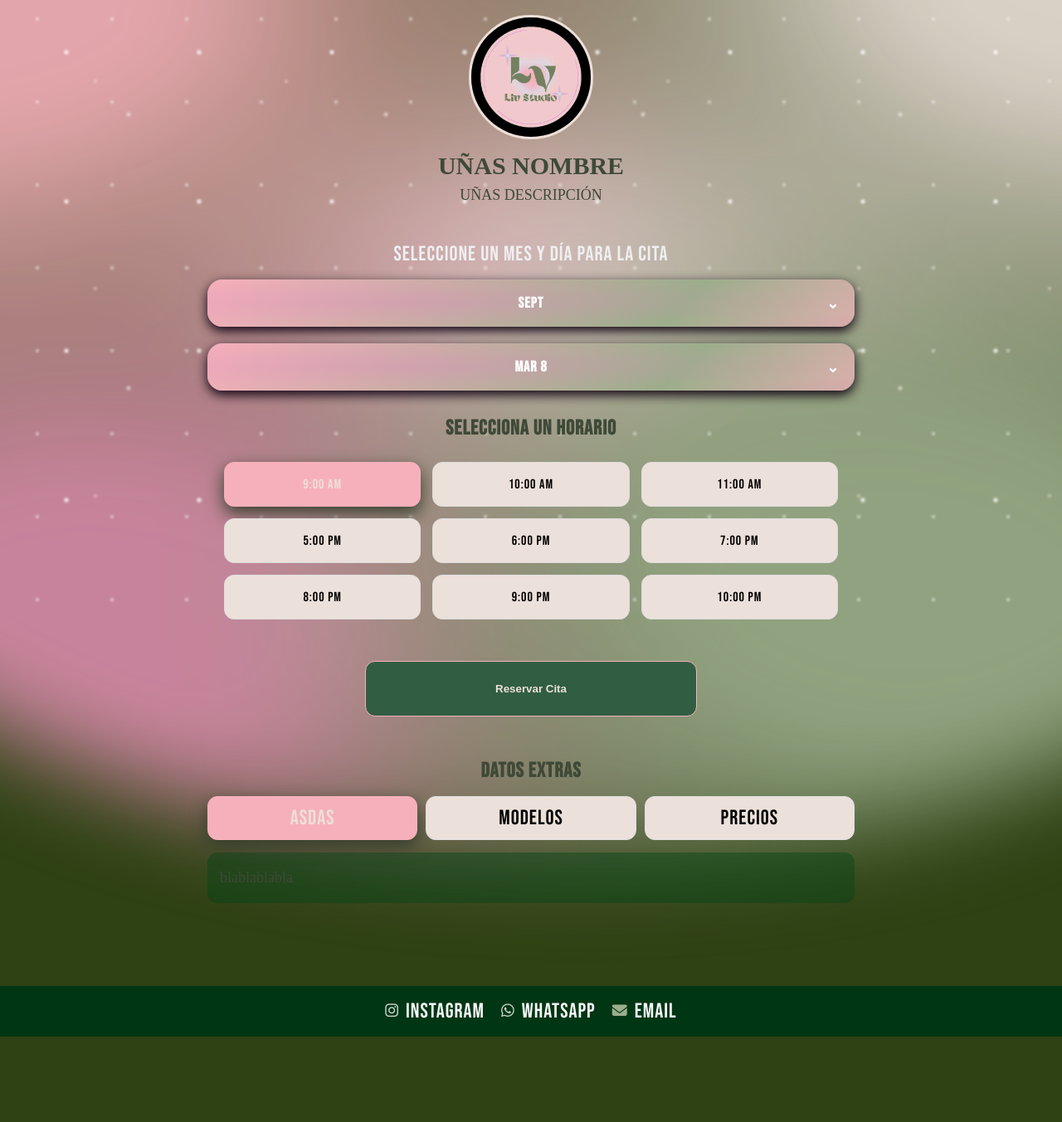
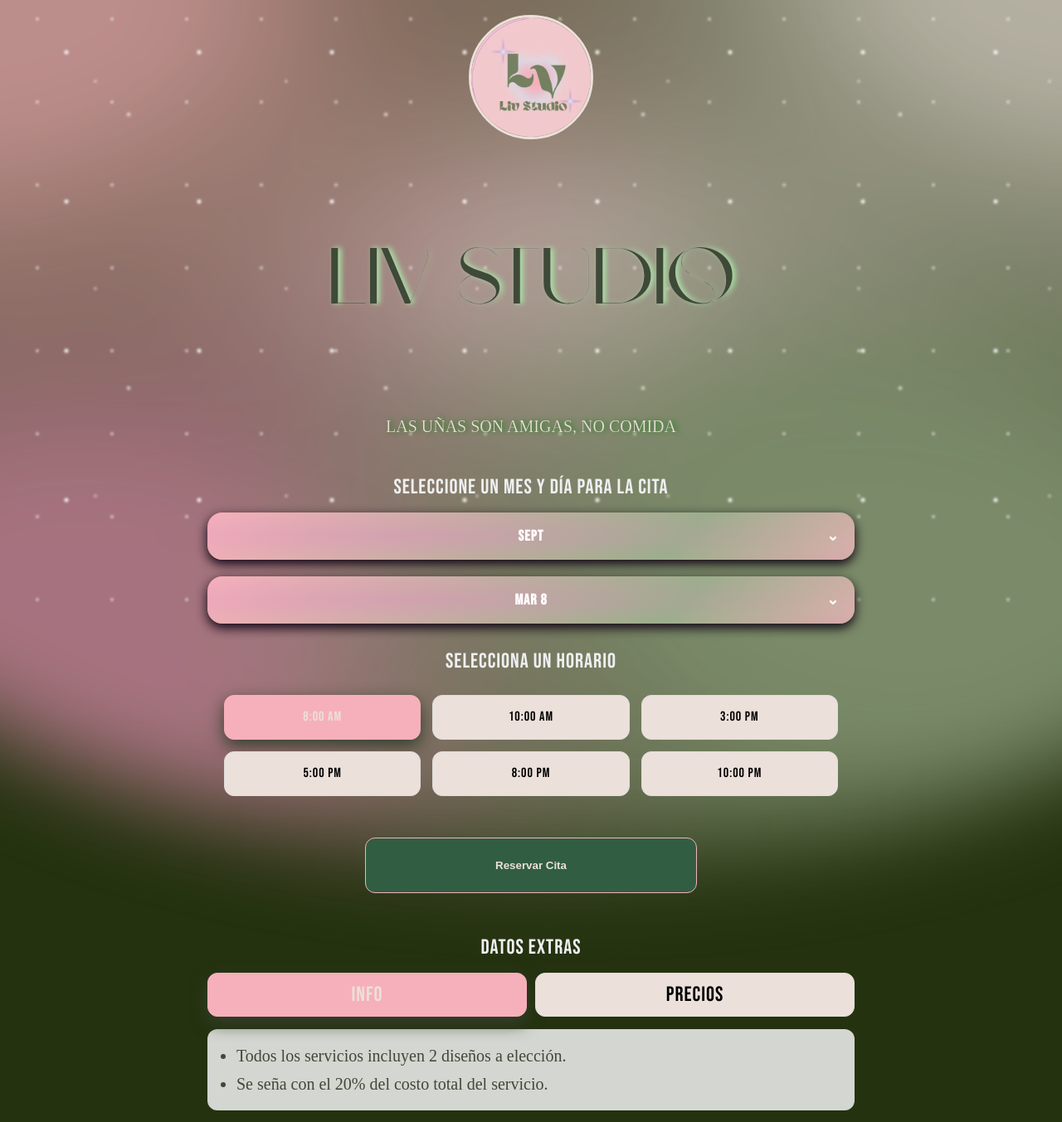
Before and after one commit to ClaudioMartinez11/WEB-U-AS, a plain HTML site: page index.html in a window 1280 px wide. Shown: the part 27-1380 px from the top of the page at 83% size. Before the commit the page ends 1277 px from the top, so only its background shows below. Drawn offline with Linux system fonts and the light colour scheme.

Commit message:
Actualizar proyecto

```diff
--- a/index.html
+++ b/index.html
@@ -11,9 +11,11 @@
 </head>
 <body>
     <main class="appointment-page">
-        <img src="avatar.jpg" alt="Perfil" class="img-profile">
-        <h2>UÑAS NOMBRE</h2>
-        <p>UÑAS DESCRIPCIÓN</p>
+        <div class="profile-frame">
+            <img src="avatar.jpg" alt="Perfil" class="img-profile">
+        </div>
+        <h2>LIV STUDIO</h2>
+        <p>LAS UÑAS SON AMIGAS, NO COMIDA</p>
 
         <section class="calendar">
 
@@ -38,14 +40,11 @@
 </div>
             <h4>Selecciona un horario</h4>
             <div class="schedule">
-                <button class="time-btn active">9:00 AM</button>
+                <button class="time-btn active">8:00 AM</button>
                 <button class="time-btn">10:00 AM</button>
-                <button class="time-btn">11:00 AM</button>
+                <button class="time-btn">3:00 PM</button>
                 <button class="time-btn">5:00 PM</button>
-                <button class="time-btn">6:00 PM</button>
-                <button class="time-btn">7:00 PM</button>
                 <button class="time-btn">8:00 PM</button>
-                <button class="time-btn">9:00 PM</button>
                 <button class="time-btn">10:00 PM</button>
             </div>
 
@@ -55,35 +54,27 @@
 
             <h4>DATOS EXTRAS</h4>
             <div class="tabs">
-                <a href="#about" class="tab-link active">ASDAS</a>
-                <a href="#services" class="tab-link">MODELOS</a>
-                <a href="#reviews" class="tab-link">PRECIOS</a>
+                <a href="#about" class="tab-link active">INFO</a>
+                <a href="#services" class="tab-link">PRECIOS</a>
             </div>
 
             <section class="tabs-content">
                 <div id="about" class="tab-panel active">
-                    <p>blablablabla</p>
-                </div>
-
-                <div id="reviews" class="tab-panel">
                     <ul>
-                        <li>SOFT GEL - $20.000</li>
-                        <li>UÑA PINTADA - $15.000</li>
-                        <li>ACRILICO - $25.000</li>
+                        <li>Todos los servicios incluyen 2 diseños a elección.</li>
+                        <li>Se seña con el 20% del costo total del servicio.</li>
                     </ul>
                 </div>
 
                 <div id="services" class="tab-panel">
                     <ul>
-                        <li><span>💅</span> Tipo de uña 1</li>
-                        <li><span>💅</span> Tipo de uña 2</li>
-                        <li><span>💅</span> Tipo de uña 3</li>
-                        <li><span>💅</span> Tipo de uña 1</li>
-                        <li><span>💅</span> Tipo de uña 2</li>
-                        <li><span>💅</span> Tipo de uña 3</li>
-                        <li><span>💅</span> Tipo de uña 1</li>
-                        <li><span>💅</span> Tipo de uña 2</li>
-                        <li><span>💅</span> Tipo de uña 3</li>
+                        <li><span>💅</span> Semi permanente $15.000</li>
+                        <li><span>💅</span> Kapping gel o polygel $18.000</li>
+                        <li><span>💅</span> Extensión de polygel $23.000</li>
+                        <li><span>💅</span> Soft gel $21.000</li>
+                        <li><span>💅</span> Retiro $5.000</li>
+                        <li><span>💅</span> Francesitas $3.000</li>
+                        <li><span>💅</span> Diseño por uña $800</li>
                     </ul>
                 </div>
             </section>
@@ -93,7 +84,7 @@
     <footer class="footer-nav">
 
 <nav class="nav-menu">
-    <a href="https://www.instagram.com/TU_USUARIO/"
+    <a href="https://www.instagram.com/lv.livstudio?stkn=c3U0engwd3kwc2tz"
        class="nav-link"
        target="_blank"
        rel="noopener noreferrer">
@@ -108,14 +99,6 @@
     <i class="fa-brands fa-whatsapp"></i>
     WHATSAPP
 </a>
-
-    <a href="mailto:tucorreo@ejemplo.com"
-       class="nav-link">
-        <i class="fa-solid fa-envelope"></i>
-        EMAIL
-    </a>
-</nav>
-
     </footer>
 
 <div class="booking-modal" id="booking-modal">
--- a/script.js
+++ b/script.js
@@ -5,6 +5,7 @@ document.addEventListener("DOMContentLoaded", () => {
   const monthPicker = document.querySelector(".month-picker");
   const dateSelector = document.querySelector(".date-selector");
   const datePicker = document.querySelector(".date-picker");
+  const scheduleButtons = [...document.querySelectorAll(".time-btn")];
 
   if (
     !monthsContainer ||
@@ -23,6 +24,21 @@ document.addEventListener("DOMContentLoaded", () => {
 
   let selectedDate = new Date(today);
   const visibleMonth = new Date(today.getFullYear(), today.getMonth(), 1);
+
+  function actualizarHorarios(date) {
+    const permiteHorariosNocturnos = [0, 2, 6].includes(date.getDay());
+
+    scheduleButtons.forEach((button) => {
+      const esHorarioNocturno = ["8:00 PM", "10:00 PM"].includes(button.textContent.trim());
+      button.hidden = esHorarioNocturno && !permiteHorariosNocturnos;
+    });
+
+    const horarioActivo = scheduleButtons.find((button) => button.classList.contains("active"));
+    if (horarioActivo?.hidden) {
+      horarioActivo.classList.remove("active");
+      scheduleButtons.find((button) => !button.hidden)?.classList.add("active");
+    }
+  }
 
   const monthFormatter = new Intl.DateTimeFormat("es-ES", {
     month: "short"
@@ -92,6 +108,7 @@ document.addEventListener("DOMContentLoaded", () => {
         monthPicker.classList.remove("open");
         renderMonths();
         renderDates();
+        actualizarHorarios(selectedDate);
         window.selectedAppointmentDate = dateAsIso(selectedDate);
       });
 
@@ -131,6 +148,7 @@ document.addEventListener("DOMContentLoaded", () => {
 
         datePicker.classList.remove("open");
         renderDates();
+        actualizarHorarios(selectedDate);
         window.selectedAppointmentDate = dateAsIso(selectedDate);
       });
 
@@ -165,6 +183,7 @@ document.addEventListener("DOMContentLoaded", () => {
 
   renderMonths();
   renderDates();
+  actualizarHorarios(selectedDate);
 });
 
 const openBooking = document.querySelector("#open-booking");
--- a/styles.css
+++ b/styles.css
@@ -1,4 +1,10 @@
 @import url('https://fonts.googleapis.com/css2?family=Bebas+Neue&display=swap');
+
+@font-face {
+    font-family: 'Celattin';
+    src: url('fonts/celattin.ttf') format('truetype');
+    font-display: swap;
+}
 
 * {
     margin: 0;
@@ -29,7 +35,7 @@ h4 {
 /* Tamaños */
 .month-selector,
 .date-selector {
-    font-size: 50px;
+    font-size: 60px;
 }
 
 .month-btn,
@@ -48,13 +54,16 @@ h4 {
     --color-secundario: #9cad8c;  /* Cambridge blue */
     --color-terciario: #315e42;   /* Tea rose red */
     --color-texto: #3f4938;
+    --color-descripcion: #3f4938;
     --color-blanco: #ece0da;      /* Champagne pink */
     --color-marmol-1: #f6b0bb;
     --color-marmol-2: #9cad8c;
+    --malla-opacidad: 0.18;
     --sombra: 0 8px 20px rgba(53, 63, 45, 0.986);
 }
 .appointment-page {
     text-align: center;
+    font-size: 20px;
 }
 
 /* Fondo */
@@ -76,22 +85,57 @@ body {
     z-index: 1;
 }
 
-.img-profile {
+.profile-frame {
     display: block;
     width: 120px;
     height: 120px;
     margin: 0 auto 15px;
-    object-fit: cover;
+    position: relative;
+    left: 0;
     border: 3px solid var(--color-blanco);
     border-radius: 50%;
+    overflow: hidden;
+}
+
+.img-profile {
+    display: block;
+    width: 150px;
+    height: 150px;
+    max-width: none;
+    margin: -15px;
+    object-fit: cover;
 }
 
 h2 {
-    margin-bottom: 8px;
+    width: 100%;
+    margin: 20px 0 8px;
+    font-family: 'Celattin', cursive;
+    font-size: 96px;
+    line-height: 3.05;
+    font-weight: 400;
+    text-align: center;
+    -webkit-text-stroke: 0.2px #f7f8f796;
+    text-shadow: 3px 0 6px #aae5a8;
+    transform: scaleX(1.18);
+    transform-origin: center;
+}
+
+.appointment-page > p {
+    margin: 20px 0 20px;
+    font-size: 20px;
+    line-height: 1.3;
+    text-align: center;
+    color: var(--color-blanco);
+    -webkit-text-stroke: 0.2px #103507a4;
+    text-shadow: 3px 0 6px #1c8019;
 }
 
 h4 {
-    margin: 20px 0 15px;
+    margin: 15px 0 15px;
+    color: #efeff1;
+    font-size: 25px;
+    font-weight: 300;
+    -webkit-text-stroke: 0.1px #ffffff75;
 }
 
 .appointment-instruction {
@@ -99,6 +143,7 @@ h4 {
     color: #efeff1;
     font-size: 25px;
     font-weight: 300;
+    -webkit-text-stroke: 0.1px #ffffff75;
 }
 
 .calendar {
@@ -294,10 +339,14 @@ h4 {
 
 .tab-panel {
     display: none;
+    width: 100%;
+    max-width: 100%;
     padding: 15px;
     border-radius: 12px;
-    background: rgba(3, 68, 24, 0.445);
+    background: rgba(243, 242, 243, 0.856);
     line-height: 1.7;
+    overflow-wrap: anywhere;
+    word-break: normal;
 }
 
 .tab-panel.active {
@@ -306,7 +355,15 @@ h4 {
 }
 
 .tab-panel ul {
+    width: 100%;
+    max-width: 100%;
     padding-left: 20px;
+    margin: 0;
+}
+
+.tab-panel li {
+    max-width: 100%;
+    overflow-wrap: anywhere;
 }
 
 .tab-panel ul li span {
@@ -377,13 +434,19 @@ h4 {
         font-size: 18px;
     }
 
-    .img-profile {
+    .profile-frame {
         width: 150px;
         height: 150px;
     }
 
+    .img-profile {
+        width: 186px;
+        height: 186px;
+        margin: -18px;
+    }
+
     h2 {
-        font-size: 30px;
+        font-size: 96px;
     }
 
     .calendar {
@@ -500,7 +563,7 @@ body {
     isolation: isolate;
     min-height: 100vh;
     overflow-x: hidden;
-    background: #2f4214;
+    background: #24320f;
 }
 
 /* Nubes nebulosas suaves */
@@ -511,7 +574,7 @@ body::before {
     z-index: 0;
     pointer-events: none;
     border-radius: 50%;
-    opacity: 0.9;
+    opacity: 0.72;
     filter: blur(55px);
     mix-blend-mode: screen;
 
@@ -556,6 +619,32 @@ body::after {
     z-index: 1;
 }
 
+.background-controls {
+    position: fixed;
+    right: 16px;
+    bottom: 16px;
+    z-index: 2;
+    width: 190px;
+    padding: 12px;
+    border: 1px solid rgba(255, 255, 255, 0.35);
+    border-radius: 10px;
+    color: #ffffff;
+    background: rgba(0, 0, 0, 0.52);
+    box-shadow: 0 6px 16px rgba(0, 0, 0, 0.3);
+}
+
+.background-controls label {
+    display: block;
+    margin-bottom: 8px;
+    font-size: 13px;
+}
+
+.background-controls input {
+    display: block;
+    width: 100%;
+    accent-color: var(--color-principal);
+}
+
 /* Movimiento orgánico de las nubes */
 .appointment-page,
 .footer-nav {
@@ -596,6 +685,12 @@ body::after {
 }
 
 @media (max-width: 767px) {
+    h2 {
+        font-size: 72px;
+        line-height: 1;
+        transform: scaleX(1.1);
+    }
+
     .schedule {
         display: grid;
         grid-template-columns: repeat(3, minmax(0, 1fr));
```
Also changed, not shown: fonts/celattin.ttf (added), 1 other file.
